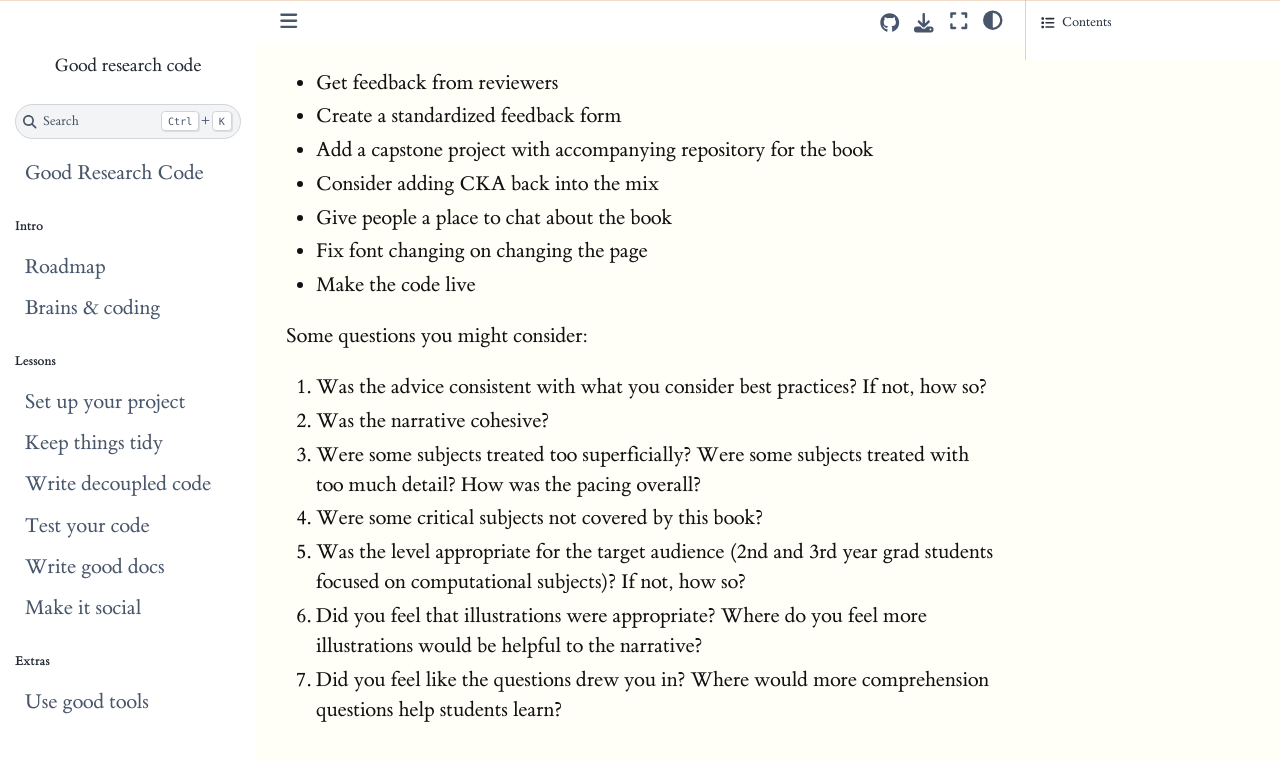
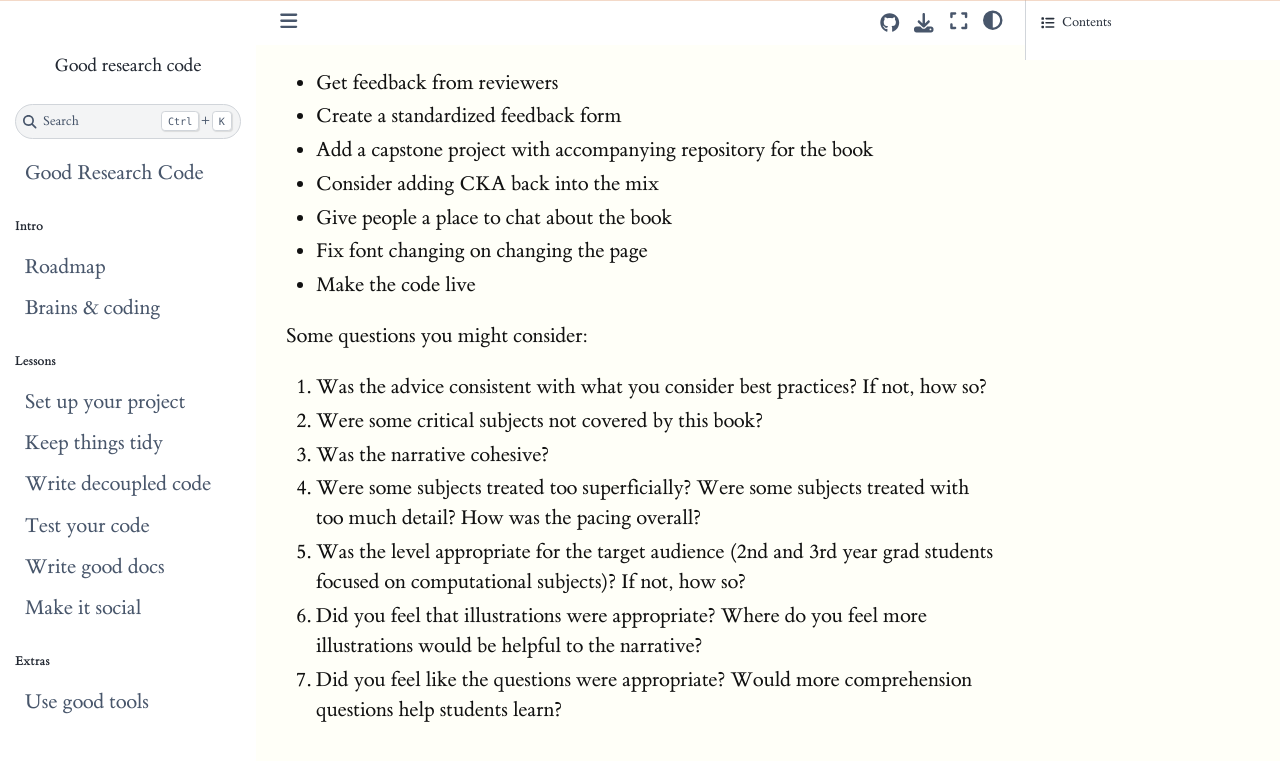
Before and after one commit to patrickmineault/codebook, a Jupyter Book: the page built from TODO.md, in a window 1280 px wide and 949 px high. Shown: the top 761 px of the window. Built offline with Jupyter Book 1.0.4 settings and Sphinx 7.4.7 and the Sphinx Book theme 1.1.4, drawn with Linux system fonts in a browser that asks for light colours.

```diff
--- a/TODO.md
+++ b/TODO.md
@@ -9,9 +9,9 @@
 Some questions you might consider:
 
 1. Was the advice consistent with what you consider best practices? If not, how so?
+1. Were some critical subjects not covered by this book?
 1. Was the narrative cohesive?
 1. Were some subjects treated too superficially? Were some subjects treated with too much detail? How was the pacing overall?
-1. Were some critical subjects not covered by this book?
 1. Was the level appropriate for the target audience (2nd and 3rd year grad students focused on computational subjects)? If not, how so?
 1. Did you feel that illustrations were appropriate? Where do you feel more illustrations would be helpful to the narrative?
-1. Did you feel like the questions drew you in? Where would more comprehension questions help students learn?
+1. Did you feel like the questions were appropriate? Would more comprehension questions help students learn?
```
Also changed, not shown: images/favicon.ico, 1 other file.
